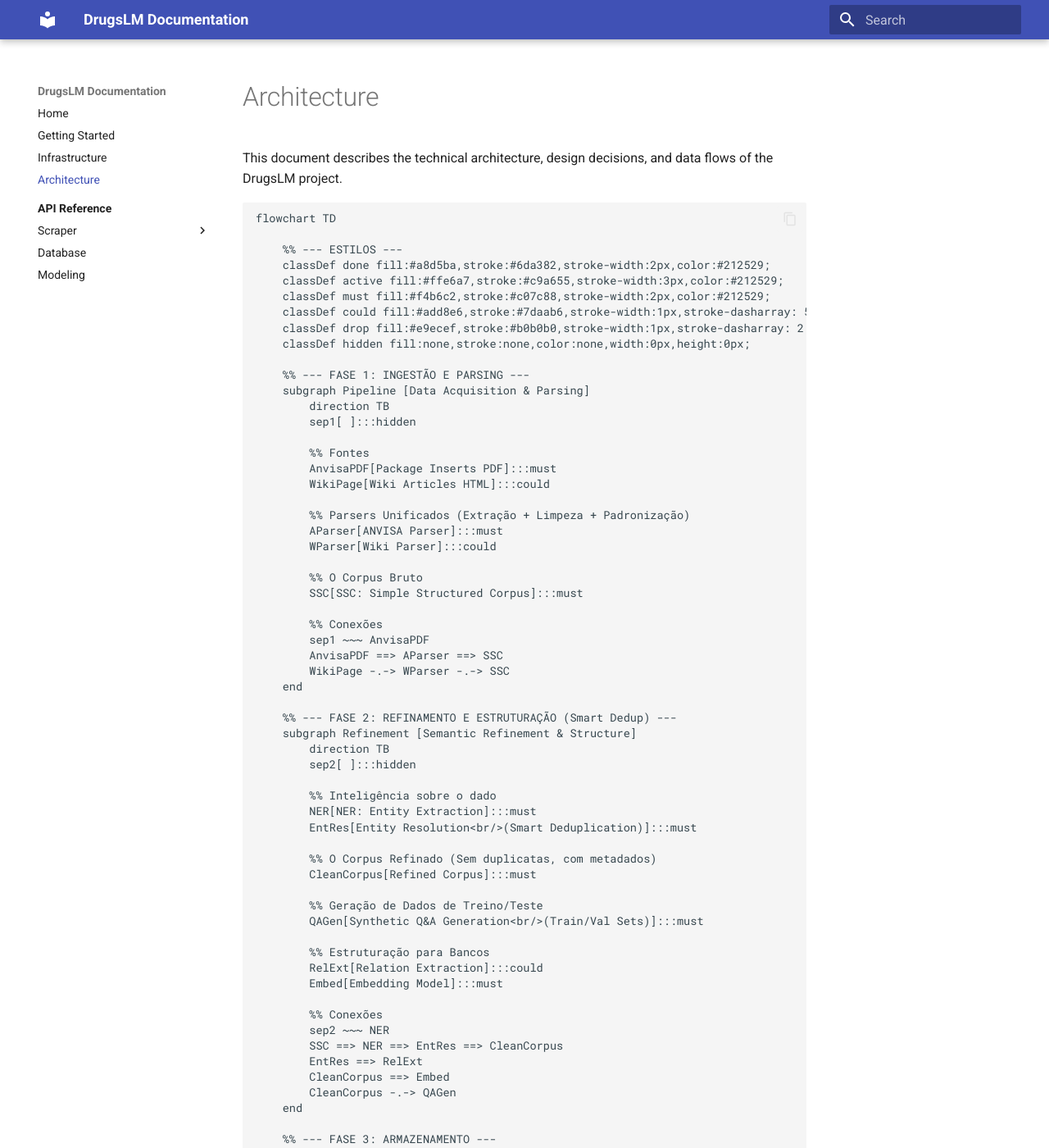
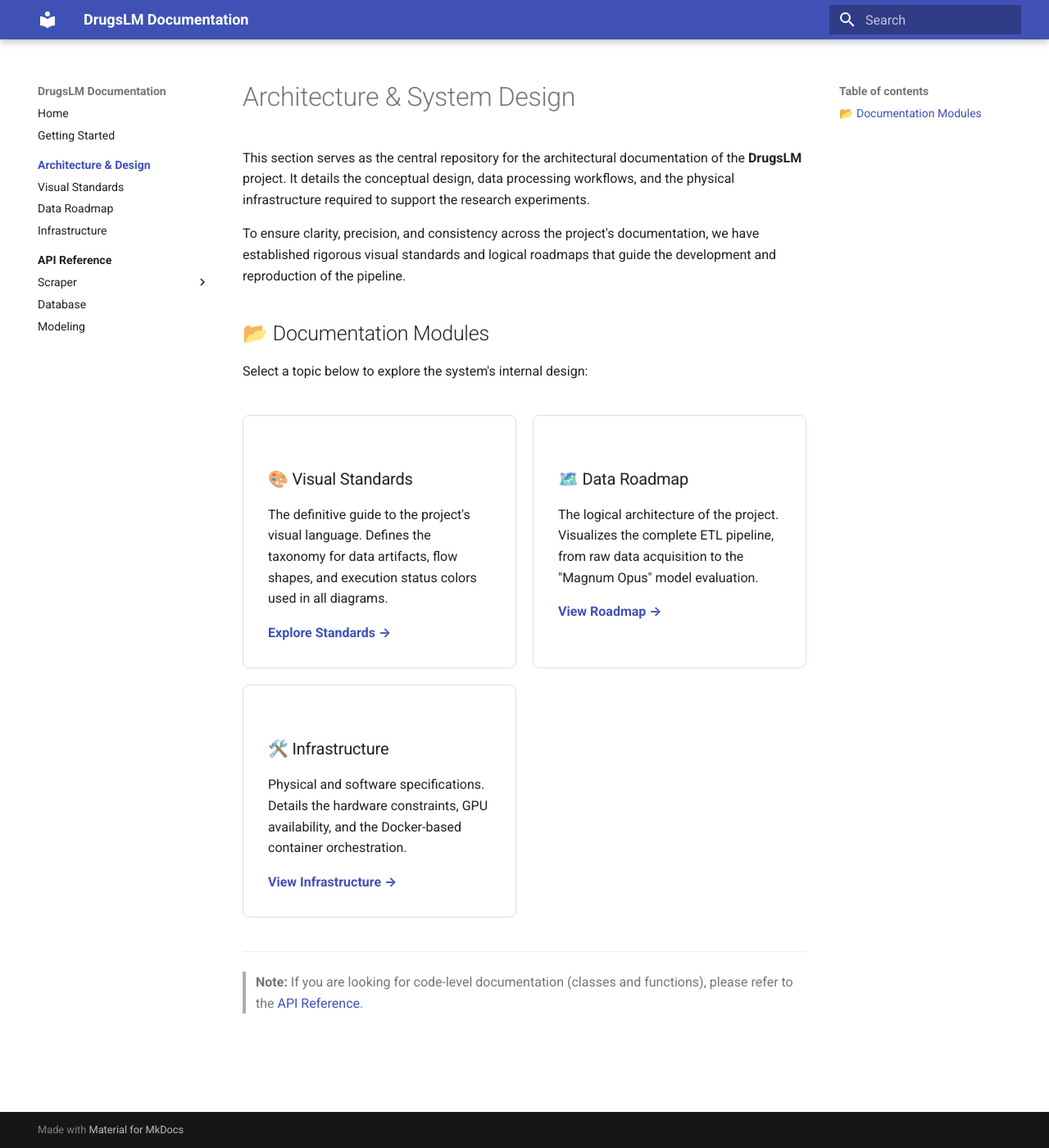
Before and after one commit to vinnylg/leafletslm, an MkDocs documentation site: the page built from docs/architecture/index.md, in a window 1280 px wide and 1400 px high. Shown: the whole window at 82% size. Built offline with MkDocs 1.6.1 and Material for MkDocs 9.7.7, drawn with Linux system fonts in a browser that asks for light colours; some of the changed text lies outside the part shown.

Commit message:
The standards for flowcharts and the architecture and design section have been improved

````diff
--- a/docs/architecture.md
+++ /dev/null
@@ -1,112 +0,0 @@
-# Architecture
-
-This document describes the technical architecture, design decisions, and data flows of the DrugsLM project.
-
-```
-
-flowchart TD
-
-    %% --- ESTILOS ---
-    classDef done fill:#a8d5ba,stroke:#6da382,stroke-width:2px,color:#212529;
-    classDef active fill:#ffe6a7,stroke:#c9a655,stroke-width:3px,color:#212529;
-    classDef must fill:#f4b6c2,stroke:#c07c88,stroke-width:2px,color:#212529;
-    classDef could fill:#add8e6,stroke:#7daab6,stroke-width:1px,stroke-dasharray: 5 5,color:#212529;
-    classDef drop fill:#e9ecef,stroke:#b0b0b0,stroke-width:1px,stroke-dasharray: 2 2,color:#6c757d;
-    classDef hidden fill:none,stroke:none,color:none,width:0px,height:0px;
-
-    %% --- FASE 1: INGESTÃO E PARSING ---
-    subgraph Pipeline [Data Acquisition & Parsing]
-        direction TB
-        sep1[ ]:::hidden
-
-        %% Fontes
-        AnvisaPDF[Package Inserts PDF]:::must
-        WikiPage[Wiki Articles HTML]:::could
-
-        %% Parsers Unificados (Extração + Limpeza + Padronização)
-        AParser[ANVISA Parser]:::must
-        WParser[Wiki Parser]:::could
-
-        %% O Corpus Bruto
-        SSC[SSC: Simple Structured Corpus]:::must
-
-        %% Conexões
-        sep1 ~~~ AnvisaPDF
-        AnvisaPDF ==> AParser ==> SSC
-        WikiPage -.-> WParser -.-> SSC
-    end
-
-    %% --- FASE 2: REFINAMENTO E ESTRUTURAÇÃO (Smart Dedup) ---
-    subgraph Refinement [Semantic Refinement & Structure]
-        direction TB
-        sep2[ ]:::hidden
-
-        %% Inteligência sobre o dado
-        NER[NER: Entity Extraction]:::must
-        EntRes[Entity Resolution<br/>(Smart Deduplication)]:::must
-
-        %% O Corpus Refinado (Sem duplicatas, com metadados)
-        CleanCorpus[Refined Corpus]:::must
-
-        %% Geração de Dados de Treino/Teste
-        QAGen[Synthetic Q&A Generation<br/>(Train/Val Sets)]:::must
-
-        %% Estruturação para Bancos
-        RelExt[Relation Extraction]:::could
-        Embed[Embedding Model]:::must
-
-        %% Conexões
-        sep2 ~~~ NER
-        SSC ==> NER ==> EntRes ==> CleanCorpus
-        EntRes ==> RelExt
-        CleanCorpus ==> Embed
-        CleanCorpus -.-> QAGen
-    end
-
-    %% --- FASE 3: ARMAZENAMENTO ---
-    subgraph Storage [Persistent Storage]
-        direction TB
-        sep3[ ]:::hidden
-
-        VDB[(Vector Database)]:::must
-        GDB[(Knowledge Graph)]:::could
-        EvalSet[(Q&A Dataset)]:::must
-
-        %% Conexões
-        sep3 ~~~ VDB
-        Embed ==> VDB
-        RelExt -.-> GDB
-        QAGen -.-> EvalSet
-    end
-
-    %% --- FASE 4: MODELAGEM E INFERÊNCIA ---
-    subgraph Modeling [Modeling Strategies Comparison]
-        direction TB
-        sep4[ ]:::hidden
-
-        UserQuery[User Query]:::active
-
-        %% Modelo 1: Apenas Pesos (Fine-Tuning)
-        ModelA[DrugsLM - Standalone<br/>(Fine-Tuned Knowledge)]:::must
-
-        %% Modelo 2: RAG Clássico
-        ModelB[DrugsLM + RAG<br/>(Vector Retrieval)]:::must
-
-        %% Modelo 3: Graph RAG
-        ModelC[DrugsLM + GraphRAG<br/>(Relational Retrieval)]:::could
-
-        %% Conexões de Inferência
-        sep4 ~~~ UserQuery
-
-        %% Caminho A
-        UserQuery --> ModelA
-        CleanCorpus -.-> ModelA
-
-        %% Caminho B
-        UserQuery --> VDB --> ModelB
-
-        %% Caminho C
-        UserQuery --> GDB --> ModelC
-    end
-
-```
--- /dev/null
+++ b/docs/architecture/index.md
@@ -0,0 +1,35 @@
+# Architecture & System Design
+
+This section serves as the central repository for the architectural documentation of the **DrugsLM** project. It details the conceptual design, data processing workflows, and the physical infrastructure required to support the research experiments.
+
+To ensure clarity, precision, and consistency across the project's documentation, we have established rigorous visual standards and logical roadmaps that guide the development and reproduction of the pipeline.
+
+## 📂 Documentation Modules
+
+Select a topic below to explore the system's internal design:
+
+<div style="display: grid; grid-template-columns: repeat(auto-fit, minmax(280px, 1fr)); gap: 1rem; margin: 2rem 0;">
+
+  <div style="border: 1px solid #ddd; border-radius: 8px; padding: 1.5rem;">
+    <h3>🎨 Visual Standards</h3>
+    <p>The definitive guide to the project's visual language. Defines the taxonomy for data artifacts, flow shapes, and execution status colors used in all diagrams.</p>
+    <a href="standards/"><strong>Explore Standards →</strong></a>
+  </div>
+
+  <div style="border: 1px solid #ddd; border-radius: 8px; padding: 1.5rem;">
+    <h3>🗺️ Data Roadmap</h3>
+    <p>The logical architecture of the project. Visualizes the complete ETL pipeline, from raw data acquisition to the "Magnum Opus" model evaluation.</p>
+    <a href="roadmap/"><strong>View Roadmap →</strong></a>
+  </div>
+
+  <div style="border: 1px solid #ddd; border-radius: 8px; padding: 1.5rem;">
+    <h3>🛠️ Infrastructure</h3>
+    <p>Physical and software specifications. Details the hardware constraints, GPU availability, and the Docker-based container orchestration.</p>
+    <a href="infrastructure/"><strong>View Infrastructure →</strong></a>
+  </div>
+
+</div>
+
+---
+
+> **Note:** If you are looking for code-level documentation (classes and functions), please refer to the [API Reference](../reference/index.md).
--- a/mkdocs.yaml
+++ b/mkdocs.yaml
@@ -31,8 +31,11 @@
 nav:
   - Home: index.md
   - Getting Started: getting-started.md
-  - Infrastructure: infrastructure.md
-  - Architecture: architecture.md
+  - Architecture & Design:
+    - architecture/index.md
+    - Visual Standards: architecture/standards.md
+    - Data Roadmap: architecture/roadmap.md
+    - Infrastructure: architecture/infrastructure.md
   - API Reference:
       - reference/index.md
       - Scraper:
````
Also changed, not shown: docs/architecture/roadmap.md (added, +128 -0 lines), docs/architecture/standards.md (added, +137 -0 lines), docs/index.md (+8 -112 lines), docs/architecture/infrastructure.md (renamed from docs/infrastructure.md), 2 other files.
